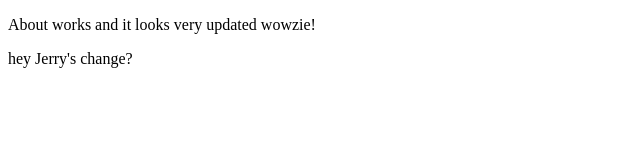
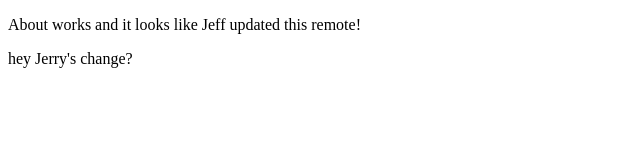
Before and after one commit to jeryjj/git, an Angular app: page / in a window 1280 px wide. Shown: the top 160 px of the page, without its empty margins (0-640 px from the left). Built offline with nearby package versions, Linux system fonts and the light colour scheme.

Commit message:
updated about remorely

```diff
--- a/src/app/about/about.component.html
+++ b/src/app/about/about.component.html
@@ -1,2 +1,2 @@
-<p>About works and it looks very updated wowzie!</p>
+<p>About works and it looks like Jeff updated this remote!</p>
 <div>hey Jerry's change?</div>
```
